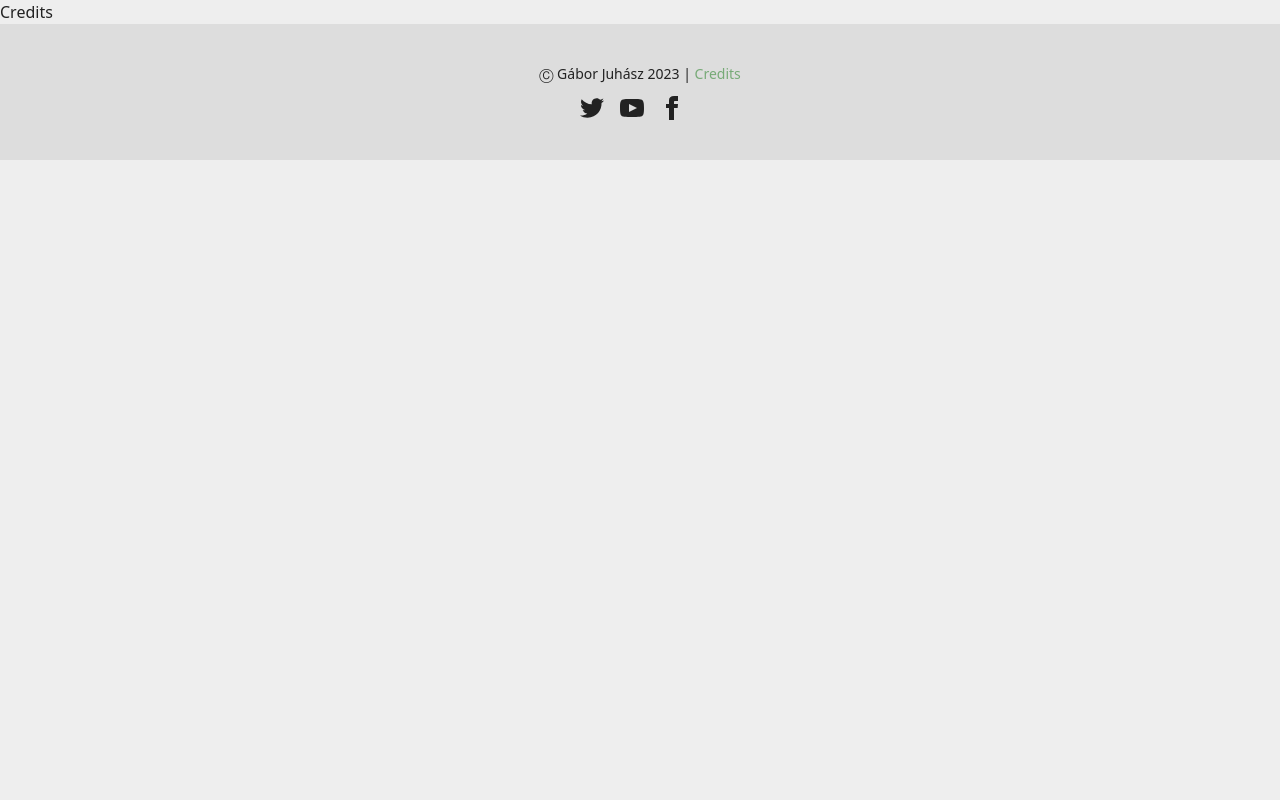
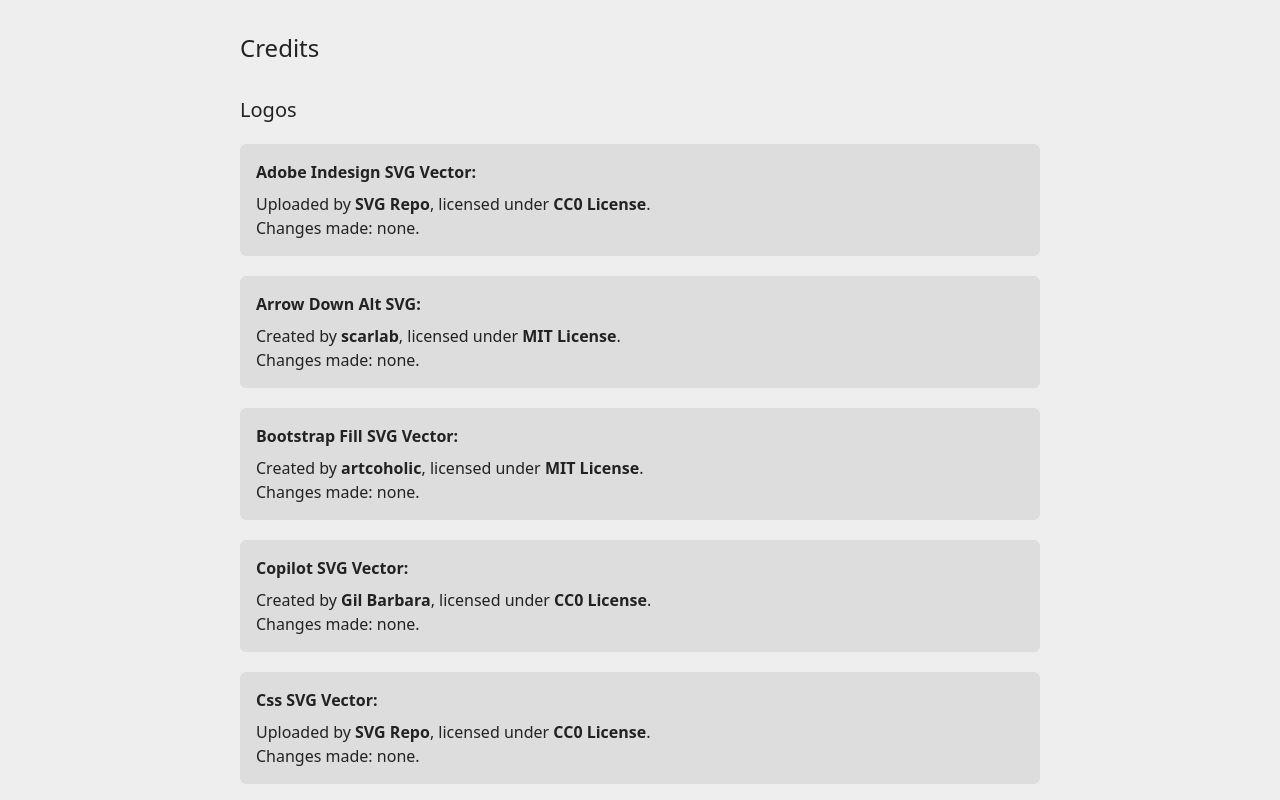
Before and after one commit to gabjuh/webdev-portfolio, a React (Vite) app: page /credits in a window 1280 px wide. Shown: the top 800 px of the page. Built offline with nearby package versions, Linux system fonts and the light colour scheme.

Commit message:
set correct credits component to route

```diff
--- a/src/App.tsx
+++ b/src/App.tsx
@@ -5,6 +5,7 @@
 import Stack from './components/Stack';
 import Footer from './components/Footer';
 import Chat from './components/Chat';
+import Credits from './components/Credits/Credits';
 
 function App() {
   return (
@@ -17,7 +18,7 @@
             <Chat />
           </div>
         } />
-        <Route path="/credits" element={<div>Credits</div>} />
+        <Route path="/credits" element={<Credits />} />
       </Routes>
       <Footer />
     </div>
```
